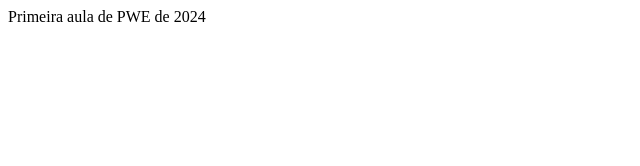
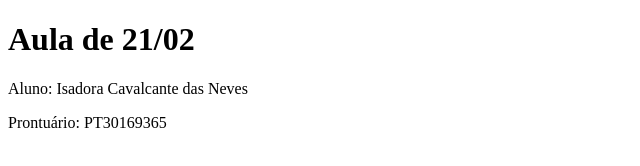
Before and after one commit to isathebookqueen/PWE-Aula01-PT3016935, a plain HTML site: page index.html in a window 1280 px wide. Shown: the whole page, without its empty margins (0-640 px from the left). Drawn offline with Linux system fonts and the light colour scheme.

Commit message:
OK agora é a versão final

```diff
--- a/index.html
+++ b/index.html
@@ -9,7 +9,9 @@
 </head>
 
 <body>
-  Primeira aula de PWE de 2024
+  <h1>Aula de 21/02</h1>
+  <p>Aluno: Isadora Cavalcante das Neves</p>
+  <p>Prontuário: PT30169365</p>
   <script src="script.js"></script>
 </body>
 
```
